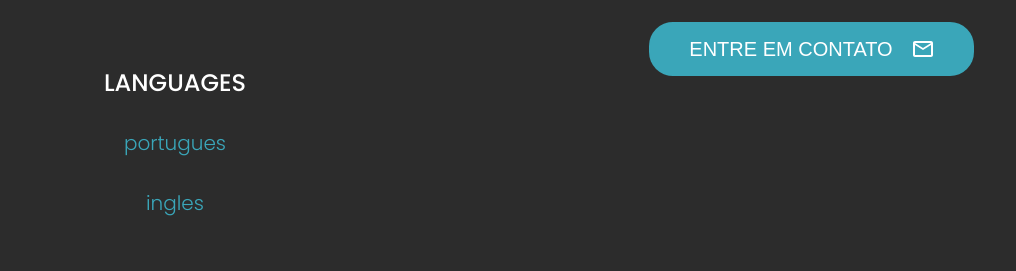
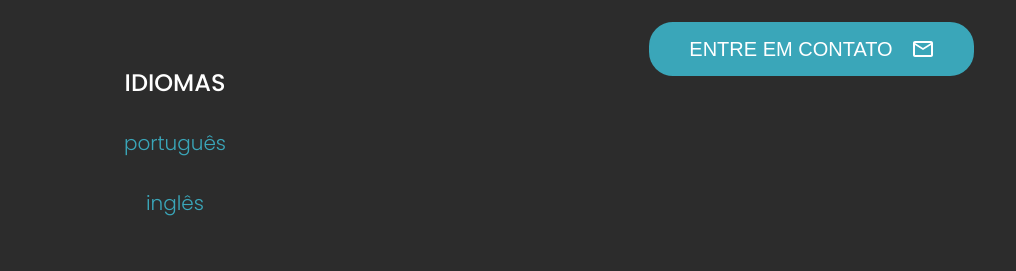
Before and after one commit to robertovalk/meu-portfolio, a Next.js app: page / in a window 1280 px wide. Shown: the part 743-1014 px from the top of the page, without its empty margins (97-1113 px from the left). Built offline with nearby package versions, Linux system fonts and the light colour scheme.

Commit message:
alteração

```diff
--- a/src/app/componentes/information/information.tsx
+++ b/src/app/componentes/information/information.tsx
@@ -11,10 +11,10 @@
 
                 <Link href="/Certificados">Certificados</Link>
             </span>
-            <h3>languages</h3>
+            <h3>Idiomas</h3>
             <div className='languages-info'>
-                <span>portugues</span>
-                <span>ingles</span>
+                <span>português</span>
+                <span>inglês</span>
             </div>
         </div>
 
```
